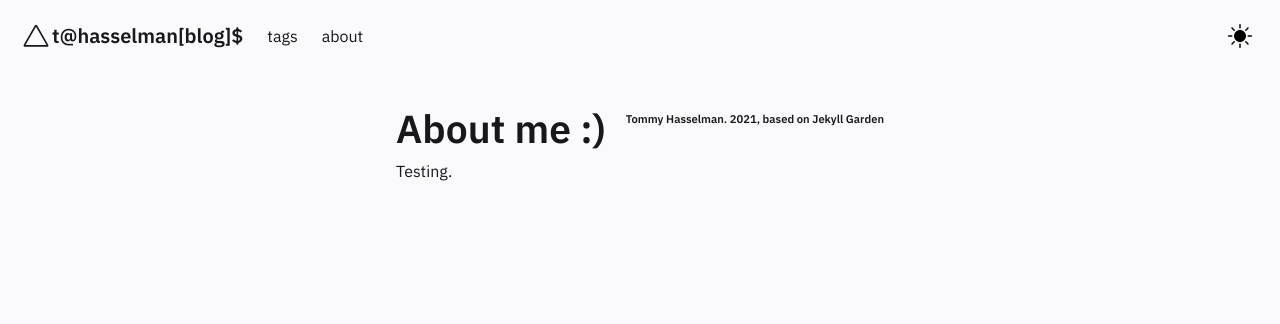
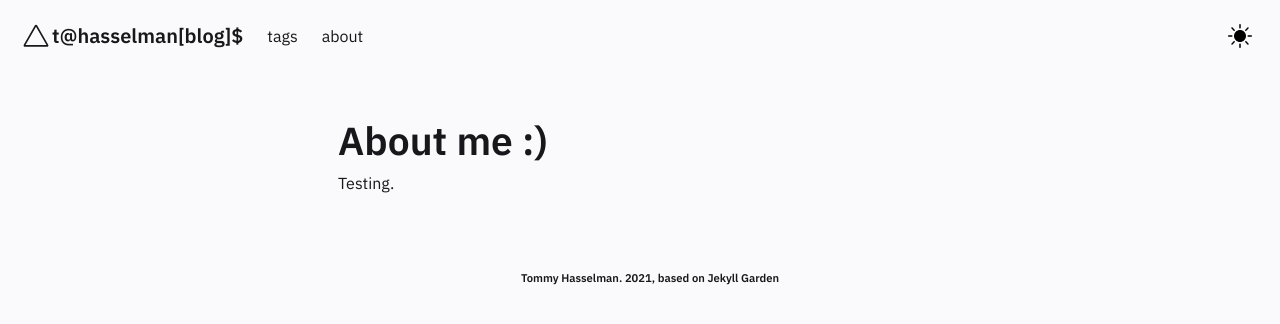
Before and after one commit to RedSoutherly/redsoutherly.github.io, a Jekyll site: the page built from pages/about.md, in a window 1280 px wide. Shown: the top 324 px of the page. Built offline with Jekyll 4.4.1, drawn with Linux system fonts in a browser that asks for light colours.

Commit message:
div classes

```diff
--- a/_layouts/Post.html
+++ b/_layouts/Post.html
@@ -144,8 +144,12 @@
             <!-- About Page -->
 
             {%- if page.permalink == "/about" -%}
-                {%- include About.html -%}
-                {%- include Footer.html -%}
+                <div class="column is-half">
+                    <main>
+                        {%- include About.html -%}
+                        {%- include Footer.html -%}
+                    </main>
+                </div>
             {%- endif -%}
 
         </div>
```
